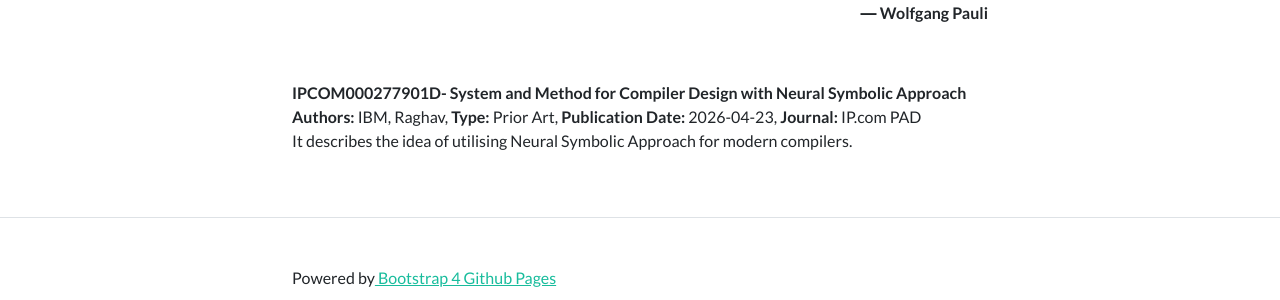
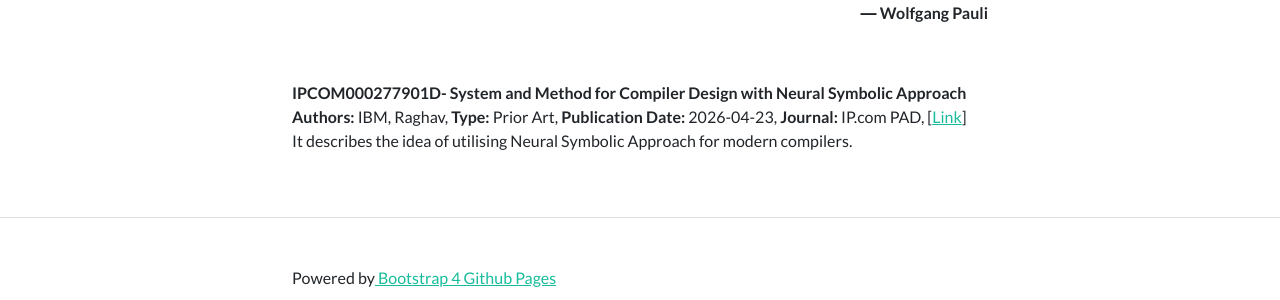
Before and after one commit to Raghav-Bell/Raghav-Bell.github.io, a Jekyll site: the page built from publications.md, in a window 1280 px wide. Shown: the part 313-613 px from the top of the page. Built offline with Jekyll 4.4.1, drawn with Linux system fonts in a browser that asks for light colours.

Commit message:
Update publications.md
Added web link

```diff
--- a/publications.md
+++ b/publications.md
@@ -9,7 +9,7 @@ title: Publications
   <dl>
   <dt>IPCOM000277901D- System and Method for Compiler Design with Neural Symbolic Approach</dt>
   <dd>
-      <b>Authors:</b> IBM, Raghav, <b>Type:</b> Prior Art, <b>Publication Date:</b> 2026-04-23, <b>Journal:</b> IP.com PAD
+      <b>Authors:</b> IBM, Raghav, <b>Type:</b> Prior Art, <b>Publication Date:</b> 2026-04-23, <b>Journal:</b> IP.com PAD, [<a href="https://priorartdatabase.com/IPCOM/000277901" target="_blank">Link</a>]
 
   <br>
   It describes the idea of utilising Neural Symbolic Approach for modern compilers.
```
